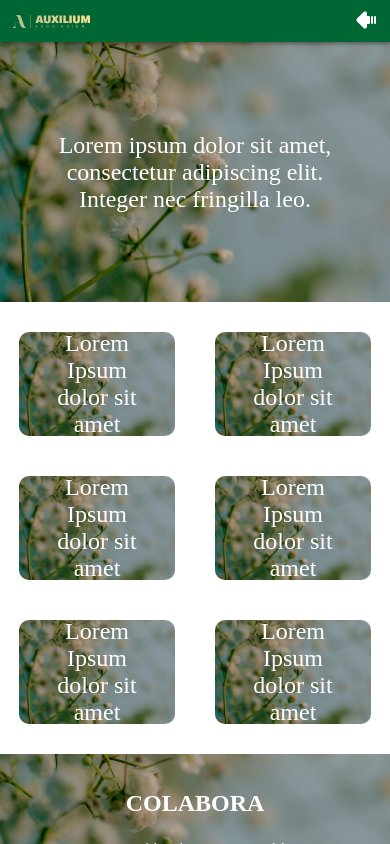
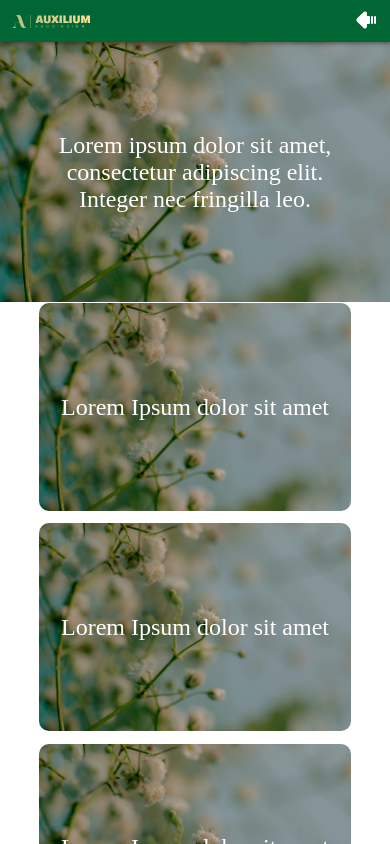
Before and after one commit to Tenvid/AuxiliumFundacionWeb, a React (Vite) app in the folder AuxilliumWeb/frontend/auxilium-web/: page / in a window 390 px wide. Shown: the top 844 px of the page. Built offline with nearby package versions, Linux system fonts and the light colour scheme.

Commit message:
style: make grid images display one column for mobile

```diff
--- a/AuxilliumWeb/frontend/auxilium-web/src/App.css
+++ b/AuxilliumWeb/frontend/auxilium-web/src/App.css
@@ -3,13 +3,15 @@
 .image-grid-wrapper{
   display:flex;
   justify-content: center;
-  padding: 30px 0;
+  padding: 2rem;
+  align-items: center;
  }
 
 .image-grid{
   display: grid;
   grid-template-columns: auto auto;
-  grid-gap: 40px;
+  grid-gap: 1%;
+  align-content: center;
 }
 
 .image-grid img {
@@ -27,3 +29,13 @@
 .footer-logo {
   width: 50%
 }
+
+@media (max-width: 425px)
+{
+  .image-grid {
+    grid-template-columns: auto;
+  }
+  .image-grid img {
+    max-width: 80vw;
+  }
+}
```
